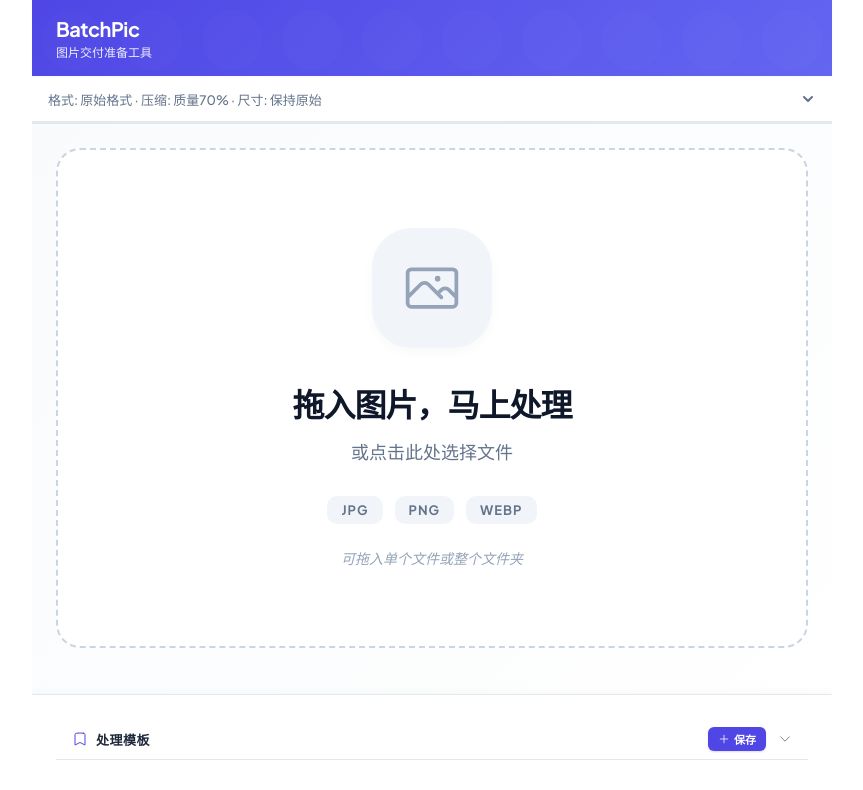
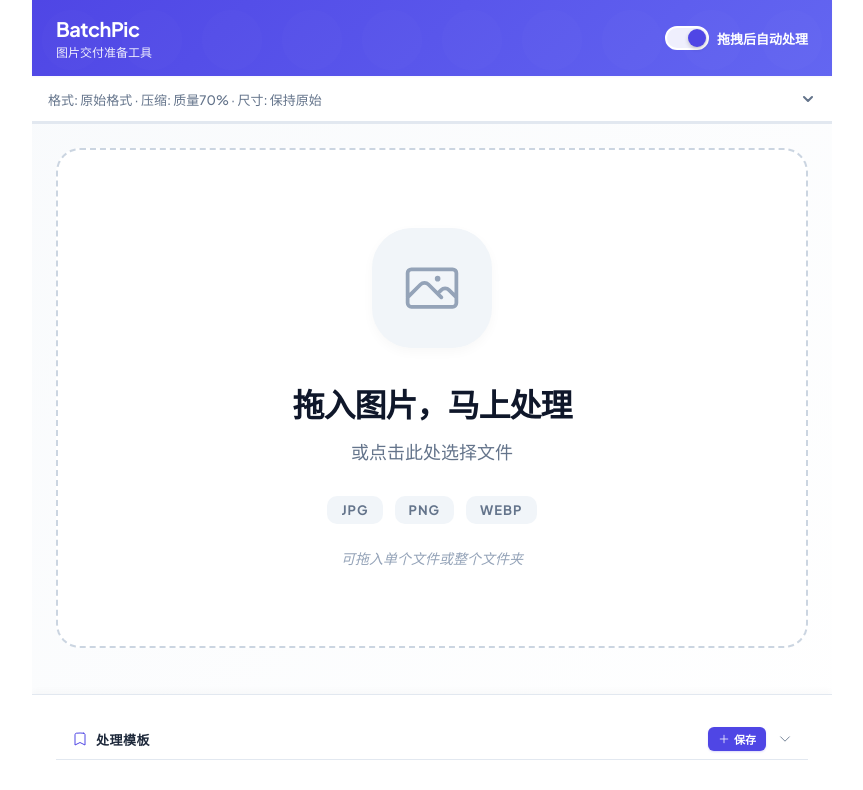
Before and after one commit to maxd010/BatchPic, a React (Vite) app: page / in a window 1280 px wide. Shown: the top 790 px of the page, without its empty margins (208-1071 px from the left). Built offline with nearby package versions, Linux system fonts and the light colour scheme.

Commit message:
feat: 添加自动处理开关 UI
- 在 header 添加自动处理开关（checkbox）
- 绑定到 state.autoProcessOnDrop 状态
- 实现切换逻辑
- 添加开关样式（toggle switch）

Requirements: 8.1, 8.2, 8.3, 8.5

```diff
--- a/src/renderer/components/MainWindow.css
+++ b/src/renderer/components/MainWindow.css
@@ -59,6 +59,9 @@
   position: relative;
   overflow: hidden;
   flex-shrink: 0;
+  display: flex;
+  justify-content: space-between;
+  align-items: center;
 }
 
 .app-header::before {
@@ -579,3 +582,63 @@
     transform: translateX(100%);
   }
 }
+
+/* Auto-process toggle (Requirements 8.1, 8.5) */
+.auto-process-toggle {
+  position: relative;
+  z-index: 1;
+}
+
+.toggle-label {
+  display: flex;
+  align-items: center;
+  gap: var(--spacing-sm);
+  cursor: pointer;
+  user-select: none;
+}
+
+.toggle-checkbox {
+  appearance: none;
+  width: 44px;
+  height: 24px;
+  background: rgba(255, 255, 255, 0.3);
+  border-radius: 12px;
+  position: relative;
+  cursor: pointer;
+  transition: background var(--transition-base);
+  border: 2px solid rgba(255, 255, 255, 0.5);
+}
+
+.toggle-checkbox::before {
+  content: '';
+  position: absolute;
+  width: 18px;
+  height: 18px;
+  background: white;
+  border-radius: 50%;
+  top: 1px;
+  left: 1px;
+  transition: transform var(--transition-base);
+  box-shadow: 0 2px 4px rgba(0, 0, 0, 0.2);
+}
+
+.toggle-checkbox:checked {
+  background: rgba(255, 255, 255, 0.9);
+  border-color: rgba(255, 255, 255, 1);
+}
+
+.toggle-checkbox:checked::before {
+  transform: translateX(20px);
+  background: var(--color-primary);
+}
+
+.toggle-text {
+  font-size: 13px;
+  font-weight: 600;
+  color: white;
+}
+
+.toggle-checkbox:focus-visible {
+  outline: 2px solid white;
+  outline-offset: 2px;
+}
--- a/src/renderer/components/MainWindow.tsx
+++ b/src/renderer/components/MainWindow.tsx
@@ -303,6 +303,19 @@ export function MainWindow() {
           <h1>BatchPic</h1>
           <p className="subtitle">图片交付准备工具</p>
         </div>
+
+        {/* Auto-process toggle (Requirements 8.1, 8.2, 8.3, 8.5) */}
+        <div className="auto-process-toggle">
+          <label className="toggle-label">
+            <input
+              type="checkbox"
+              checked={state.autoProcessOnDrop}
+              onChange={(e) => setAutoProcessOnDrop(e.target.checked)}
+              className="toggle-checkbox"
+            />
+            <span className="toggle-text">拖拽后自动处理</span>
+          </label>
+        </div>
       </header>
 
       {/* Parameter Panel - Always at top */}
```
Also changed, not shown: .kiro/specs/auto-process-on-drop/tasks.md.
